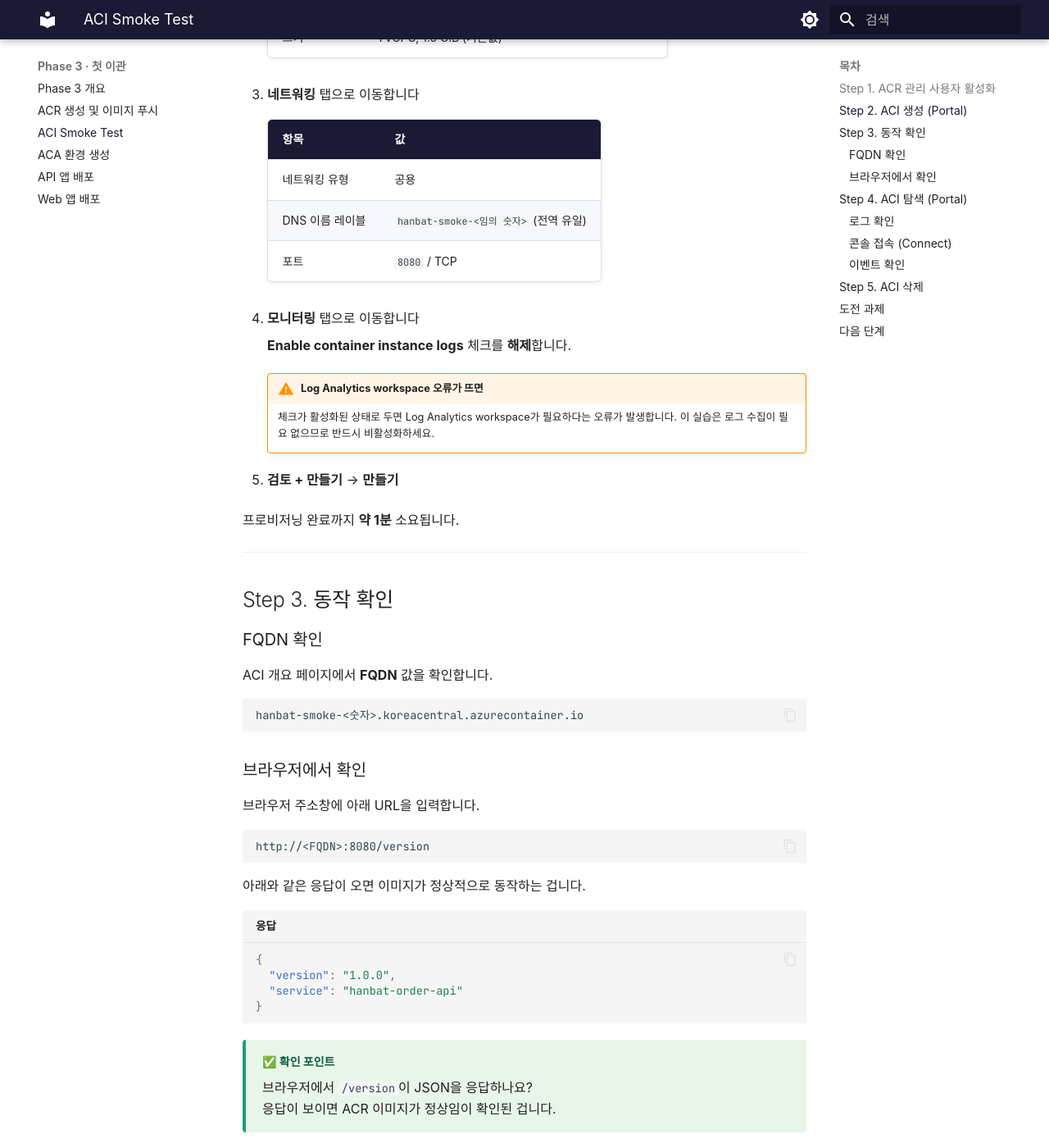
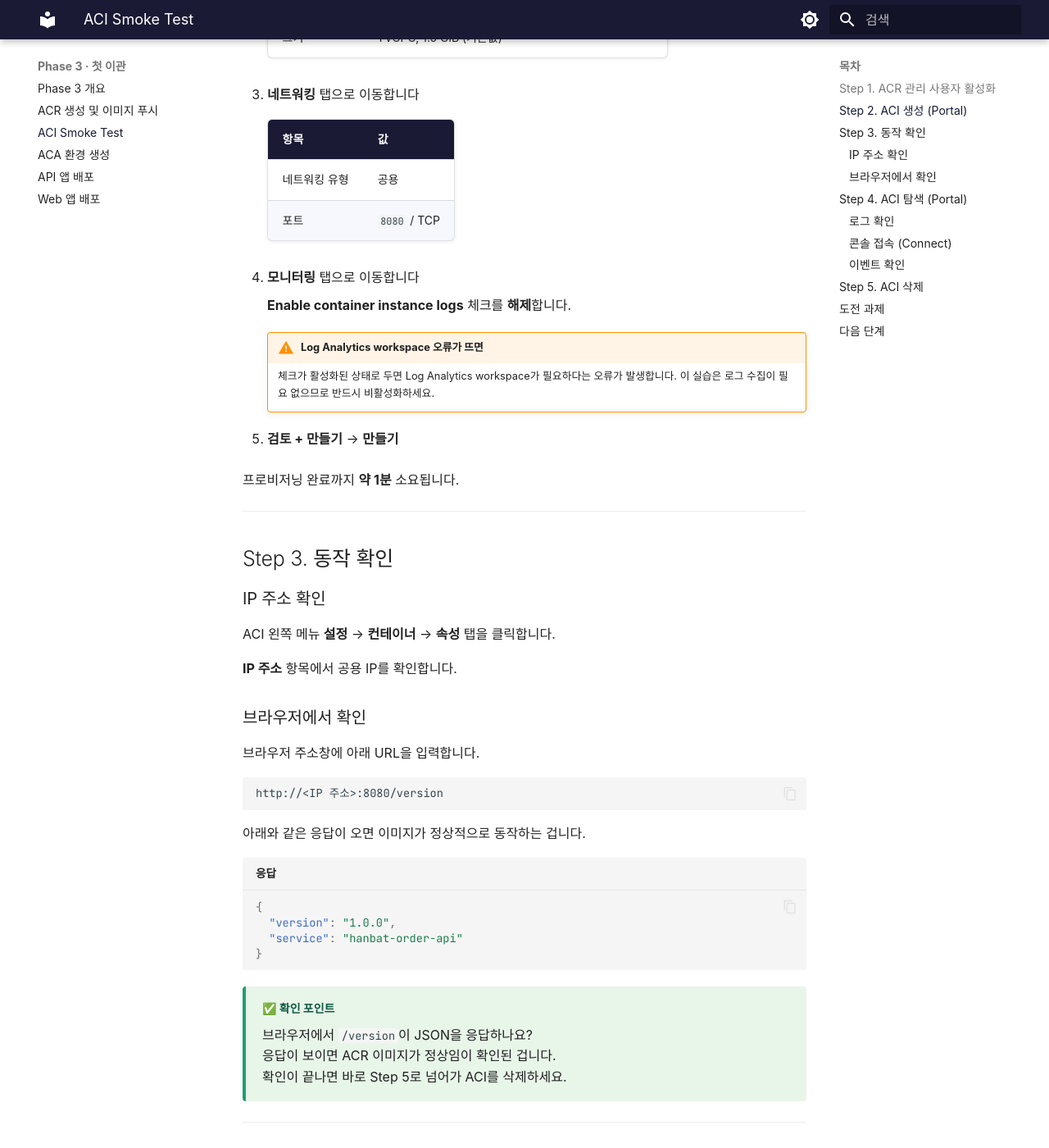
Before and after one commit to skilleat-labs/container-service-labs, an MkDocs documentation site: the page built from docs/phase-3/aci-smoke-test.md, in a window 1280 px wide and 1400 px high, scrolled down 1786 px. Shown: the whole window at 82% size. Built offline with MkDocs 1.6.1 and Material for MkDocs 9.7.7, drawn with Linux system fonts in a browser that asks for light colours; some web fonts are replaced.

Commit message:
fix: ACI DNS 이름 레이블 제거 및 IP 확인 경로를 설정>컨테이너>속성으로 수정
Co-Authored-By: Claude Sonnet 4.6 <noreply@anthropic.com>

````diff
--- a/docs/phase-3/aci-smoke-test.md
+++ b/docs/phase-3/aci-smoke-test.md
@@ -51,7 +51,6 @@ Smoke test 용도이므로 ACR의 **관리 사용자(Admin User)** 를 일시적
     | 항목 | 값 |
     |------|-----|
     | 네트워킹 유형 | 공용 |
-    | DNS 이름 레이블 | `hanbat-smoke-<임의 숫자>` (전역 유일) |
     | 포트 | `8080` / TCP |
 
 4. **모니터링** 탭으로 이동합니다
@@ -69,20 +68,18 @@ Smoke test 용도이므로 ACR의 **관리 사용자(Admin User)** 를 일시적
 
 ## Step 3. 동작 확인
 
-### FQDN 확인
+### IP 주소 확인
 
-ACI 개요 페이지에서 **FQDN** 값을 확인합니다.
+ACI 왼쪽 메뉴 **설정** → **컨테이너** → **속성** 탭을 클릭합니다.
 
-```
-hanbat-smoke-<숫자>.koreacentral.azurecontainer.io
-```
+**IP 주소** 항목에서 공용 IP를 확인합니다.
 
 ### 브라우저에서 확인
 
 브라우저 주소창에 아래 URL을 입력합니다.
 
 ```
-http://<FQDN>:8080/version
+http://<IP 주소>:8080/version
 ```
 
 아래와 같은 응답이 오면 이미지가 정상적으로 동작하는 겁니다.
@@ -97,7 +94,8 @@ http://<FQDN>:8080/version
 <div class="checkpoint">
 <div class="checkpoint-title">✅ 확인 포인트</div>
 브라우저에서 <code>/version</code>이 JSON을 응답하나요?<br>
-응답이 보이면 ACR 이미지가 정상임이 확인된 겁니다.
+응답이 보이면 ACR 이미지가 정상임이 확인된 겁니다.<br>
+확인이 끝나면 바로 Step 5로 넘어가 ACI를 삭제하세요.
 </div>
 
 ---
````
